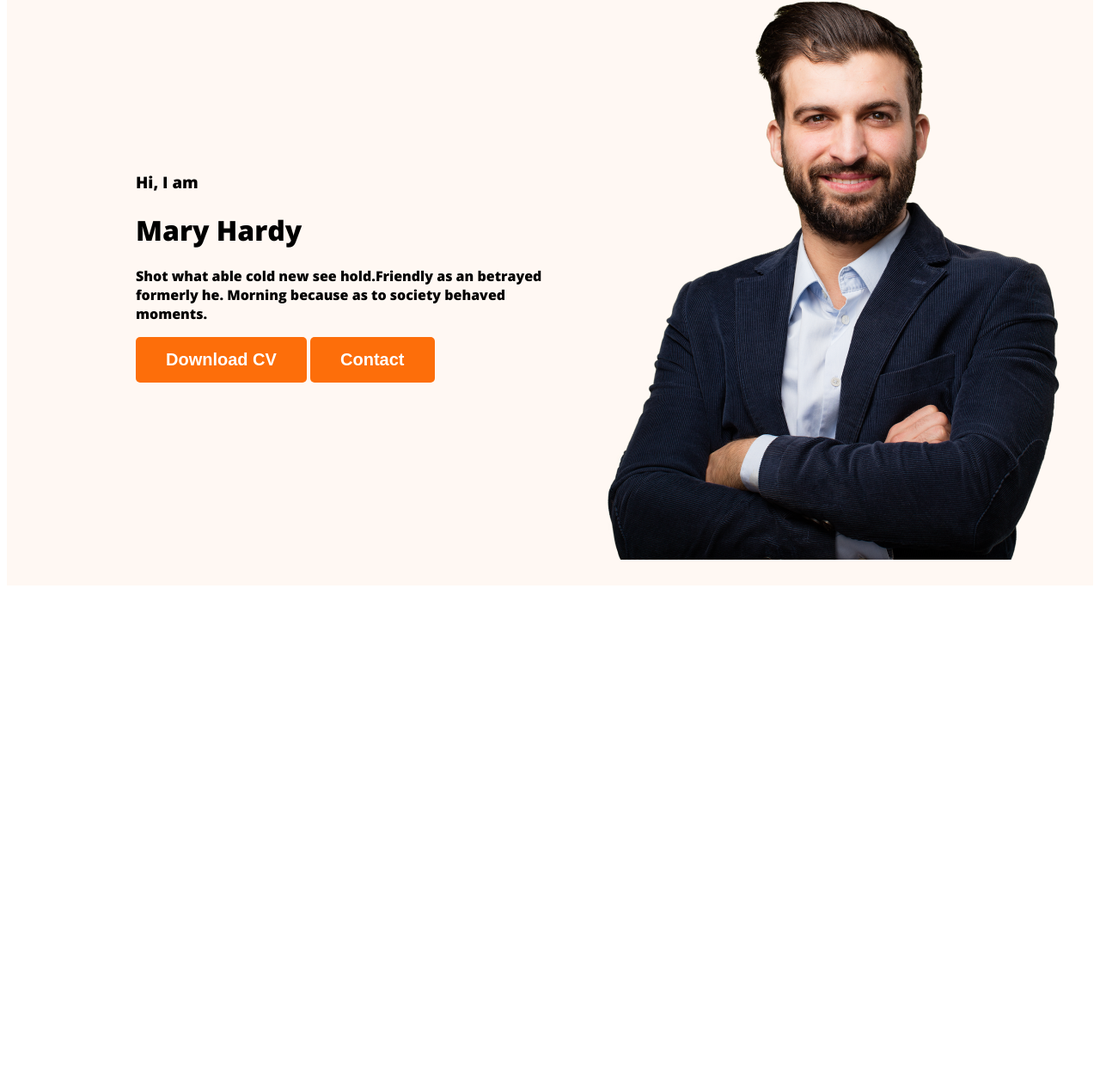
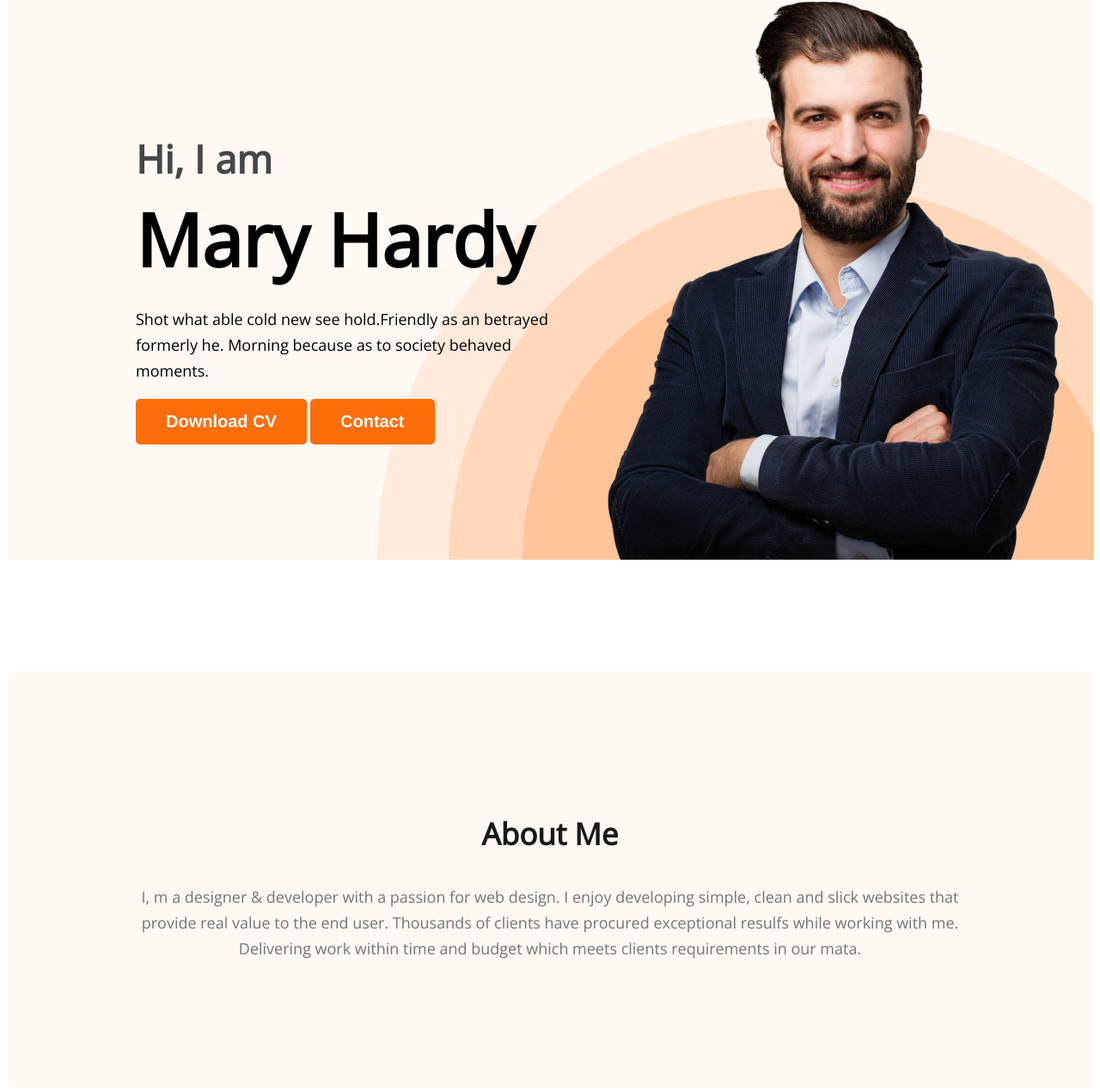
Before and after one commit to Mdmahmudkandoker/webdeveloper-portfolio, a plain HTML site: page index.html in a window 1280 px wide. Shown: the part 214-1483 px from the top of the page at 86% size. Before the commit the page ends 903 px from the top, so only its background shows below. Drawn offline with nearby package versions, Linux system fonts and the light colour scheme.

Commit message:
created about section

```diff
--- a/index.html
+++ b/index.html
@@ -6,7 +6,7 @@
     <title>Web Developer Portfolio</title>
     <link rel="preconnect" href="https://fonts.googleapis.com">
 <link rel="preconnect" href="https://fonts.gstatic.com" crossorigin>
-<link href="https://fonts.googleapis.com/css2?family=Open+Sans:wght@800&display=swap" rel="stylesheet">
+<link href="https://fonts.googleapis.com/css2?family=Open+Sans&display=swap" rel="stylesheet">
 
     <link rel="stylesheet" href="/style/portfolio.css">
 </head>
@@ -21,10 +21,10 @@
         </ul>
     </nav>
     <div class="banner">
-        <div class="banner-comtent">
+        <div class="banner-content">
             <h3 class="banner-greeting">Hi, I am</h3>
             <h1 class="banner-title">Mary Hardy</h1>
-            <p>Shot what able cold new see hold.Friendly as an betrayed formerly he. Morning because as to society behaved moments.</p>
+            <p class="banner-description">Shot what able cold new see hold.Friendly as an betrayed formerly he. Morning because as to society behaved moments.</p>
             <button class="btn-primary">Download CV</button>
             <button class="btn-primary">Contact</button>
         </div>
@@ -33,7 +33,10 @@
     </header>
 
     <main>
-
+        <section class="about">
+            <h3 class="section-title">About Me</h3>
+            <p class="section-description">I, m a designer & developer with a passion for web design. I enjoy developing simple, clean and slick websites that provide real value to the end user. Thousands of clients have procured exceptional resulfs while working with me. Delivering work within time and budget which meets clients requirements in our mata.</p>
+        </section>
     </main>
 
     <footer>
--- a/style/portfolio.css
+++ b/style/portfolio.css
@@ -7,6 +7,7 @@ body {
 .text-primary {
     color: #fd6e0a;
 }
+
 .btn-primary {
     border-radius: 5px;
     background: #fd6e0a;
@@ -16,6 +17,22 @@ body {
     font-weight: 700;
     padding: 15px 35px;
 }
+
+.section-title {
+    color: #181818;
+    text-align: center;
+    font-size: 35px;
+    font-weight: 700;
+}
+
+.section-description {
+    color: #757575;
+    text-align: center;
+    font-size: 18px;
+    font-weight: 400;
+    line-height: 30px;
+}
+
 /* nav related style */
 
 nav {
@@ -31,7 +48,7 @@ nav {
     font-weight: 800;
 }
 
-nav > ul {
+nav>ul {
     display: flex;
     align-items: center;
 }
@@ -48,14 +65,57 @@ nav a {
 
 /* header related style */
 .header {
-    background: #FFF8F3;
+    background: #fff8f3;
+    background-image: url("../images/header_bg.png");
+    background-repeat: no-repeat;
+    background-position: bottom right;
 }
 
 .banner {
-    padding: 30px 30px 30px 150px;
+    padding: 30px 30px 0px 150px;
     display: flex;
     align-items: center;
+    justify-content: space-between;
 }
-.profile-pic{
+
+.banner-content {
+    max-width: 600px;
+}
+
+.profile-pic {
     width: 600px;
 }
+
+.banner-greeting {
+    font-size: 45px;
+    font-style: normal;
+    color: #474747;
+    margin-bottom: 0;
+    font-weight: 600;
+}
+
+.banner-title {
+    font-size: 85px;
+    font-weight: 700px;
+    margin-top: 5px;
+    margin-bottom: 20px;
+}
+
+.banner-description {
+    font-size: 18px;
+    font-style: normal;
+    font-weight: 400;
+    line-height: 30px;
+}
+
+/* main section style */
+
+
+/* About section style */
+
+.about {
+    padding: 130px;
+    border-radius: 10px;
+    background: #fff8f3;
+    margin: 130px 0;
+}
```
Lines whose indentation alone changed are shown as unchanged.
